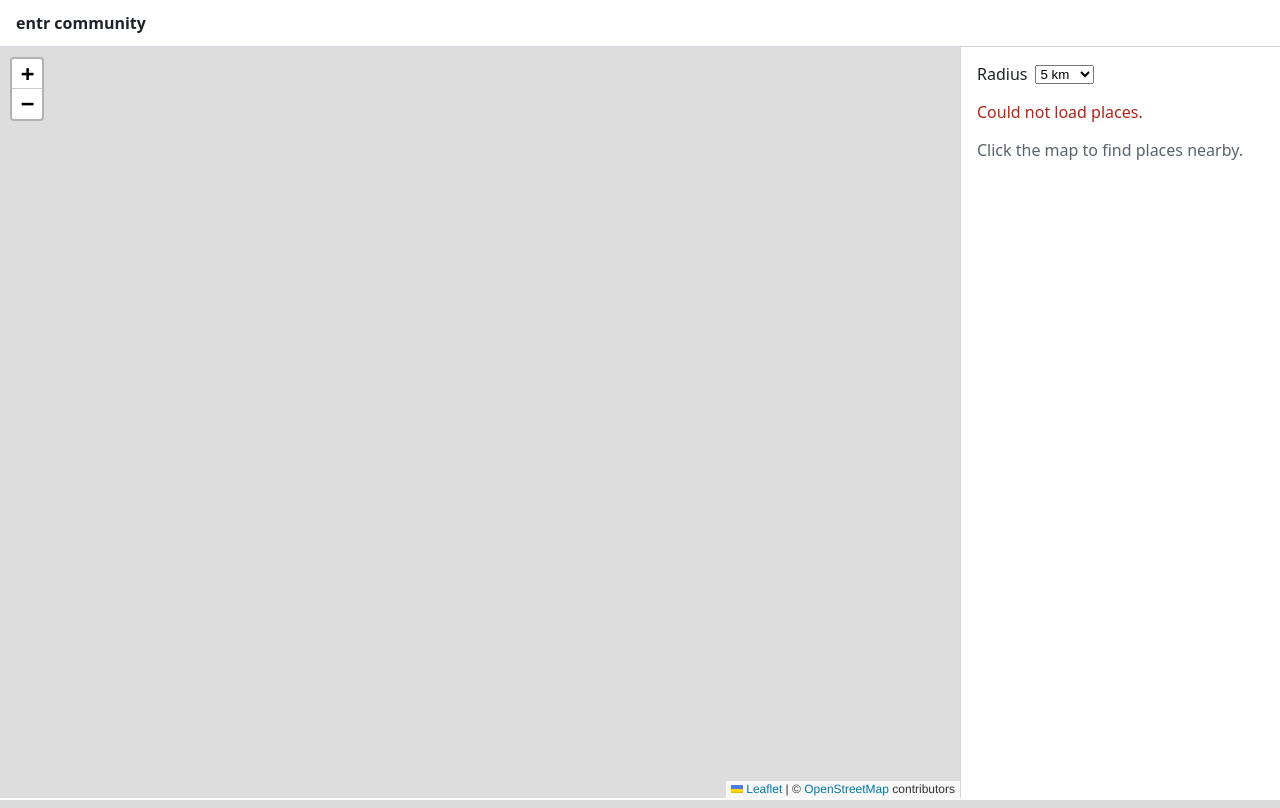
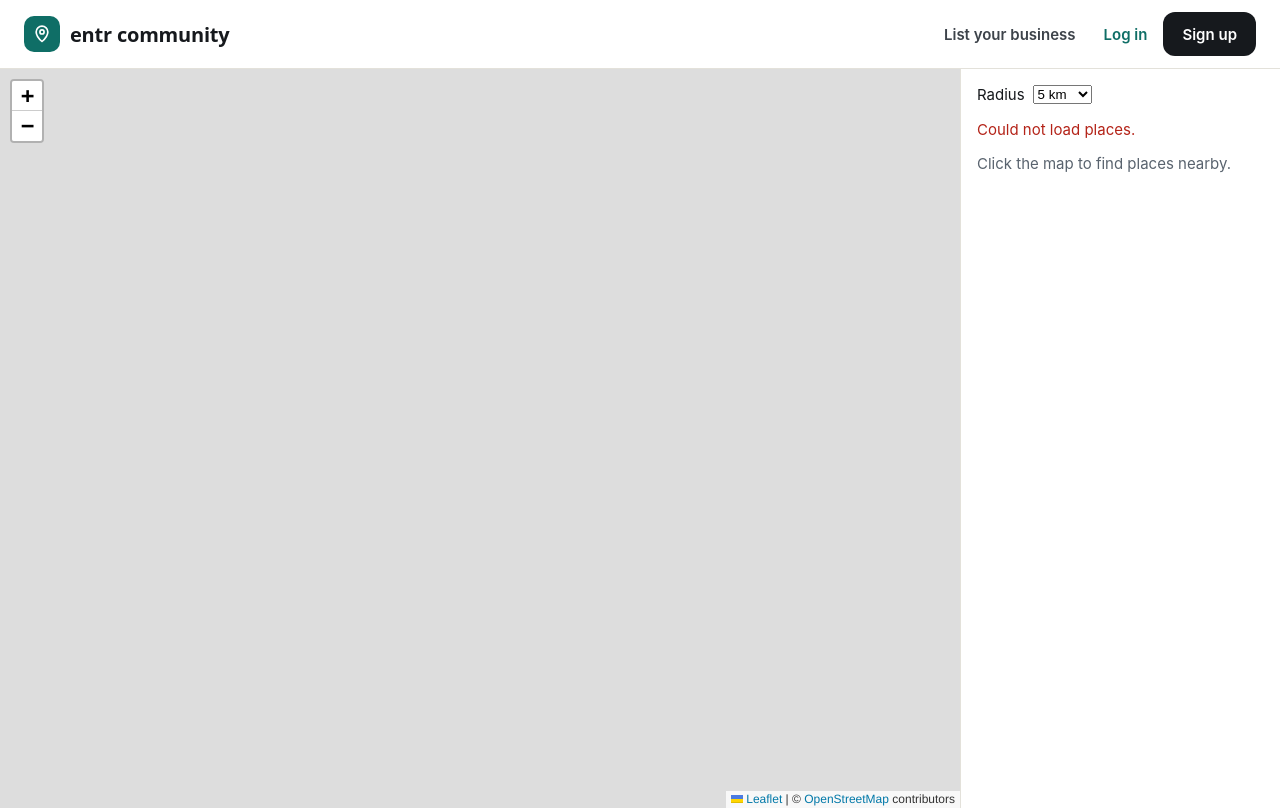
Before and after one commit to alecoelhodev/entr-community, a Django app: template templates/places/map.html in a window 1280 px wide. Run offline with Django 5.2, Linux system fonts and the light colour scheme; the template is opened without the code that fills it, so the values that code supplies are empty.

Commit message:
T01: custom email user model, signup, login and logout
accounts.User drops username and logs in by email, lowercased on save so the
unique index is case-insensitive. Signup form view, Django LoginView and
POST-only LogoutView, header nav, and design tokens/auth styles per the
approved Signup artboard.

Co-Authored-By: Claude Opus 5.5 <noreply@anthropic.com>

```diff
--- a/config/settings.py
+++ b/config/settings.py
@@ -83,6 +83,11 @@ MIGRATION_MODULES = {
     "contenttypes": "mongo_migrations.contenttypes",
 }
 
+AUTH_USER_MODEL = "accounts.User"
+LOGIN_URL = "accounts:login"
+LOGIN_REDIRECT_URL = "/"
+LOGOUT_REDIRECT_URL = "/"
+
 AUTH_PASSWORD_VALIDATORS = [
     {"NAME": "django.contrib.auth.password_validation.UserAttributeSimilarityValidator"},
     {"NAME": "django.contrib.auth.password_validation.MinimumLengthValidator"},
--- a/config/urls.py
+++ b/config/urls.py
@@ -3,5 +3,6 @@ from django.urls import include, path
 
 urlpatterns = [
     path("admin/", admin.site.urls),
+    path("accounts/", include("apps.accounts.urls")),
     path("", include("apps.places.urls")),
 ]
--- a/static/css/app.css
+++ b/static/css/app.css
@@ -1,11 +1,112 @@
+:root {
+  --bg: #F6F5F1;
+  --surface: #FFFFFF;
+  --ink: #16191D;
+  --ink-2: #3D434A;
+  --muted: #5B6168;
+  --line: #E3E1DA;
+  --input-line: #D6D3CA;
+  --accent: #0F6E66;
+  --accent-hover: #0A4F49;
+  --accent-soft: #EEF5F3;
+  --selected: #C2700E;
+  --star: #E8A33D;
+  --neutral-chip: #F0EEE8;
+  --danger-bg: #FBE6E1;
+  --danger: #9A3324;
+  --font-body: "Inter", system-ui, sans-serif;
+  --font-heading: "Space Grotesk", system-ui, sans-serif;
+  --header-h: 61px;
+}
+
 *, *::before, *::after { box-sizing: border-box; }
-body { margin: 0; font-family: system-ui, sans-serif; color: #1f2328; background: #fff; }
-.site-header { padding: 0.75rem 1rem; border-bottom: 1px solid #d0d7de; }
-.brand { font-weight: 600; color: inherit; text-decoration: none; }
+body { margin: 0; font-family: var(--font-body); font-size: 15px; color: var(--ink); background: var(--bg); }
+a { color: var(--accent); }
+a:hover { color: var(--accent-hover); }
+h1, h2, h3 { font-family: var(--font-heading); letter-spacing: -0.01em; }
 
-.map-layout { display: grid; grid-template-columns: 1fr 320px; height: calc(100dvh - 49px); }
+/* Header */
+.site-header {
+  display: flex; flex-wrap: wrap; align-items: center; justify-content: space-between; gap: 8px 16px;
+  min-height: var(--header-h); padding: 12px 24px; background: var(--surface); border-bottom: 1px solid var(--line);
+}
+.brand { display: flex; align-items: center; gap: 10px; color: var(--ink); text-decoration: none; }
+.brand:hover { color: var(--ink); }
+.brand-mark {
+  display: flex; align-items: center; justify-content: center;
+  width: 36px; height: 36px; border-radius: 10px; background: var(--accent); color: #fff;
+}
+.brand-name { font-family: var(--font-heading); font-weight: 700; font-size: 20px; letter-spacing: -0.01em; }
+.site-nav { display: flex; flex-wrap: wrap; align-items: center; gap: 4px; }
+.site-nav form { margin: 0; }
+.nav-user { padding: 0 6px; font-weight: 600; color: var(--ink-2); }
+.nav-link {
+  display: inline-flex; align-items: center; min-height: 44px; padding: 0 12px;
+  border: 0; background: none; font: inherit; font-weight: 600; color: var(--accent); text-decoration: none; cursor: pointer;
+}
+.nav-link:hover { color: var(--accent-hover); }
+.nav-secondary { color: var(--ink-2); }
+
+/* Buttons */
+.btn {
+  display: inline-flex; align-items: center; justify-content: center; min-height: 44px; padding: 0 18px;
+  border: 1px solid transparent; border-radius: 12px; font: inherit; font-weight: 600; text-decoration: none; cursor: pointer;
+}
+.btn-primary { min-height: 48px; background: var(--accent); color: #fff; }
+.btn-primary:hover { background: var(--accent-hover); color: #fff; }
+.btn-dark { background: var(--ink); color: #fff; }
+.btn-dark:hover { background: var(--ink-2); color: #fff; }
+.btn:focus-visible, .nav-link:focus-visible, .field input:focus-visible { outline: 3px solid var(--accent); outline-offset: 2px; }
+
+/* Cards and forms */
+.card { background: var(--surface); border: 1px solid var(--line); border-radius: 16px; }
+.field { display: flex; flex-direction: column; gap: 6px; font-size: 13px; font-weight: 600; color: var(--ink-2); }
+.field input {
+  height: 46px; padding: 0 12px; border: 1px solid var(--input-line); border-radius: 10px;
+  font: inherit; font-size: 16px; font-weight: 400; color: var(--ink); background: var(--surface);
+}
+.field-help { font-weight: 400; color: var(--muted); }
+.field-error, .form-error { font-weight: 500; color: var(--danger); }
+.field-invalid input { border-color: var(--danger); }
+.form-error { margin: 0; padding: 10px 12px; border-radius: 10px; background: var(--danger-bg); font-size: 14px; }
+
+/* Auth pages */
+.auth-layout {
+  display: flex; flex-wrap: wrap; gap: 48px; align-items: center; justify-content: center;
+  max-width: 1120px; margin: 0 auto; padding: 56px 24px;
+}
+.auth-intro { flex: 1 1 380px; min-width: 0; max-width: 480px; display: flex; flex-direction: column; gap: 22px; }
+.auth-intro h1 { margin: 0; font-size: 48px; line-height: 1.05; font-weight: 700; letter-spacing: -0.02em; }
+.lead { margin: 0; font-size: 18px; line-height: 1.55; color: var(--ink-2); }
+.steps { margin: 0; padding: 0; list-style: none; display: flex; flex-direction: column; gap: 14px; }
+.steps li { display: flex; gap: 14px; align-items: flex-start; line-height: 1.45; }
+.steps li > span:last-child { padding-top: 5px; }
+.step-n {
+  flex: 0 0 auto; display: flex; align-items: center; justify-content: center;
+  width: 32px; height: 32px; border-radius: 50%; background: var(--accent-soft); color: var(--accent); font-weight: 700;
+}
+.auth-card {
+  flex: 1 1 360px; min-width: 0; max-width: 440px; display: flex; flex-direction: column; gap: 16px;
+  padding: 32px; border-radius: 20px; box-shadow: 0 8px 30px rgba(22, 25, 29, 0.06);
+}
+.auth-card h2 { margin: 0; font-size: 26px; font-weight: 700; }
+.auth-card .btn-primary { margin-top: 4px; }
+.auth-switch { margin: 0; text-align: center; font-size: 14px; color: var(--ink-2); }
+.auth-switch a { font-weight: 600; }
+
+@media (max-width: 600px) {
+  .site-header { padding: 8px 16px; }
+  .nav-secondary { display: none; }
+  .auth-layout { padding: 32px 16px; gap: 32px; }
+  .auth-intro h1 { font-size: 34px; }
+  .auth-intro, .auth-card { flex-basis: 100%; }
+  .auth-card { padding: 24px 20px; }
+}
+
+/* Map (places example; replaced in T05) */
+.map-layout { display: grid; grid-template-columns: 1fr 320px; height: calc(100dvh - var(--header-h)); }
 .map { height: 100%; }
-.sidebar { padding: 1rem; overflow-y: auto; border-left: 1px solid #d0d7de; }
+.sidebar { padding: 1rem; overflow-y: auto; background: var(--surface); border-left: 1px solid var(--line); }
 .sidebar h2 { font-size: 1rem; }
 .radius { display: flex; gap: 0.5rem; align-items: center; margin-bottom: 1rem; }
 .nearby-list { padding-left: 1.25rem; }
--- /dev/null
+++ b/templates/accounts/_field.html
@@ -0,0 +1,6 @@
+<div class="field{% if field.errors %} field-invalid{% endif %}">
+  <label for="{{ field.id_for_label }}">{{ field.label }}</label>
+  {{ field }}
+  {% if field.help_text %}<span class="field-help" id="{{ field.auto_id }}_helptext">{{ field.help_text }}</span>{% endif %}
+  {% for error in field.errors %}<span class="field-error" id="{{ field.auto_id }}_error">{{ error }}</span>{% endfor %}
+</div>
--- a/templates/base.html
+++ b/templates/base.html
@@ -1,4 +1,4 @@
-{% load static %}<!doctype html>
+{% load static i18n %}<!doctype html>
 <html lang="en">
 <head>
   <meta charset="utf-8">
@@ -16,7 +16,25 @@
 </head>
 <body hx-headers='{"X-CSRFToken": "{{ csrf_token }}"}'>
   <header class="site-header">
-    <a href="{% url 'places:map' %}" class="brand">entr community</a>
+    <a href="{% url 'places:map' %}" class="brand">
+      <span class="brand-mark" aria-hidden="true">
+        <svg width="20" height="20" viewBox="0 0 24 24" fill="none" stroke="currentColor" stroke-width="2" stroke-linecap="round" stroke-linejoin="round"><path d="M12 21s-7-6.2-7-11.5A7 7 0 0 1 19 9.5C19 14.8 12 21 12 21z"/><circle cx="12" cy="9.5" r="2.5"/></svg>
+      </span>
+      <span class="brand-name">entr community</span>
+    </a>
+    <nav class="site-nav" aria-label="{% translate 'Account' %}">
+      {% if user.is_authenticated %}
+        <span class="nav-user">{{ user.first_name|default:user.email }}</span>
+        <form method="post" action="{% url 'accounts:logout' %}">
+          {% csrf_token %}
+          <button type="submit" class="nav-link">{% translate "Log out" %}</button>
+        </form>
+      {% else %}
+        <a href="{% url 'accounts:signup' %}" class="nav-link nav-secondary">{% translate "List your business" %}</a>
+        <a href="{% url 'accounts:login' %}" class="nav-link">{% translate "Log in" %}</a>
+        <a href="{% url 'accounts:signup' %}" class="btn btn-dark">{% translate "Sign up" %}</a>
+      {% endif %}
+    </nav>
   </header>
   <main>{% block content %}{% endblock %}</main>
 </body>
```
Also changed, not shown: CLAUDE.md (+3 -0 lines), apps/accounts/admin.py (added, +27 -0 lines), apps/accounts/forms.py (added, +42 -0 lines), apps/accounts/models.py (added, +57 -0 lines), apps/accounts/urls.py (added, +19 -0 lines), apps/accounts/views.py (added, +15 -0 lines), specs/tasks/T01-accounts.md (+1 -1 lines), specs/tasks/T03-search-terms.md (+1 -1 lines), templates/accounts/login.html (added, +16 -0 lines), templates/accounts/signup.html (added, +24 -0 lines), apps/accounts/migrations/0001_initial.py (added), apps/accounts/migrations/__init__.py (added), specs/README.md.
